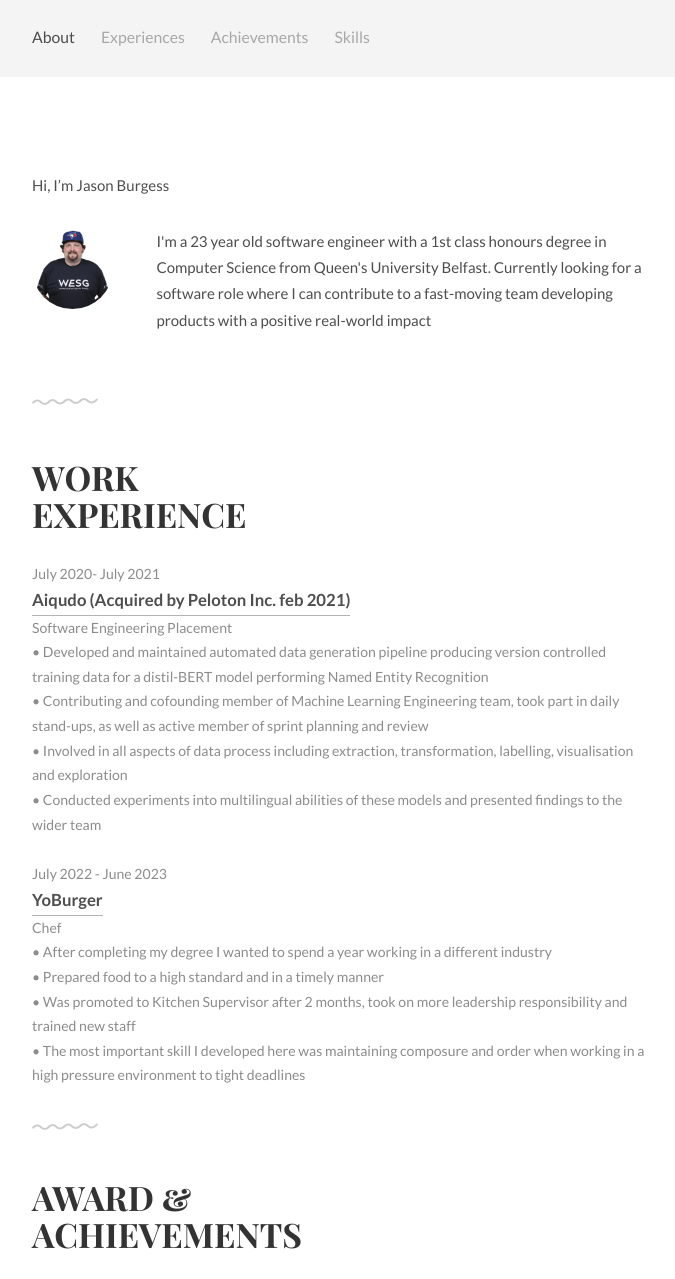
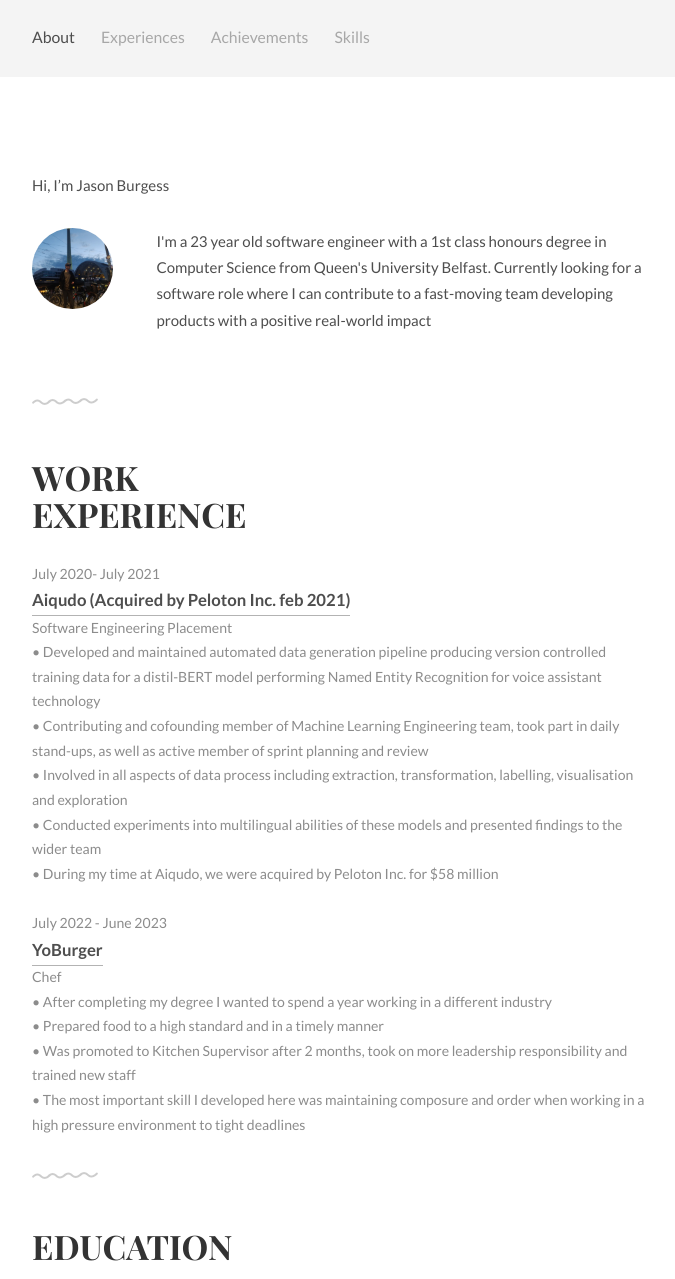
Before and after one commit to Jb-2k/Portfolio-Website, a plain HTML site: page index.html in a window 1280 px wide. Shown: the top 1279 px of the page, without its empty margins (297-972 px from the left). Drawn offline with Linux system fonts and the light colour scheme.

Commit message:
Updated picture

```diff
--- a/index.html
+++ b/index.html
@@ -46,7 +46,7 @@
 			<p>Hi, I’m Jason Burgess</p>
 			<div class="units-row units-split wrap">
 				<div class="unit-20">
-					<img src="img/ava.png" alt="Avatar">
+					<img src="img/ava2.jpg" alt="Avatar">
 				</div>
 
 				<p>
@@ -66,10 +66,11 @@
 				<li>July 2020- July 2021</li>
 				<li><a href="#">Aiqudo (Acquired by Peloton Inc. feb 2021)</a></li>
 				<li>Software Engineering Placement</li>
-				<li>• Developed and maintained automated data generation pipeline producing version controlled training data for a distil-BERT model performing Named Entity Recognition  </li>
+				<li>• Developed and maintained automated data generation pipeline producing version controlled training data for a distil-BERT model performing Named Entity Recognition for voice assistant technology </li>
 				<li>• Contributing and cofounding member of Machine Learning Engineering team, took part in daily stand-ups, as well as active member of sprint planning and review</li>
 				<li>• Involved in all aspects of data process including extraction, transformation, labelling, visualisation and exploration </li>
 				<li>• Conducted experiments into multilingual abilities of these models and presented findings to the wider team</li>
+				<li>• During my time at Aiqudo, we were acquired by Peloton Inc. for $58 million</li>
 
 			</ul>
 			<ul class="work-list">
@@ -86,10 +87,10 @@
 		</div>
 	</div>
 
-	<!-- Award & Achievements -->
+	<!-- Education -->
 	<div class="award section second" id="achievements">
 		<div class="container">
-			<h1>Award &amp;<br>Achievements</h1>
+			<h1>Education</h1>
 			<ul class="award-list list-flat">
 				<li>January 2014</li>
 				<li>Attained PHP5 certification</li>
```
Also changed, not shown: img/ava.png (deleted), img/ava2.jpg (added).
